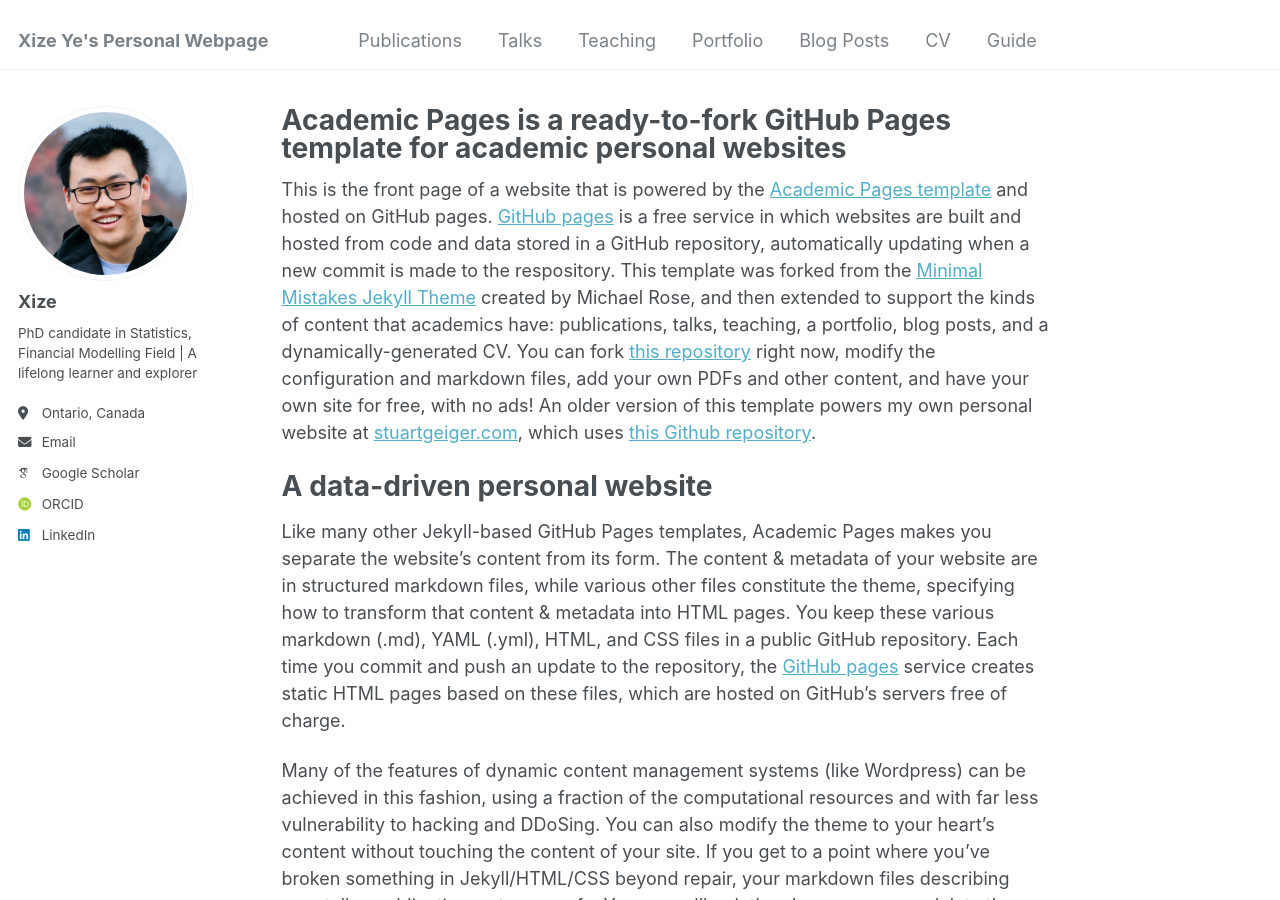
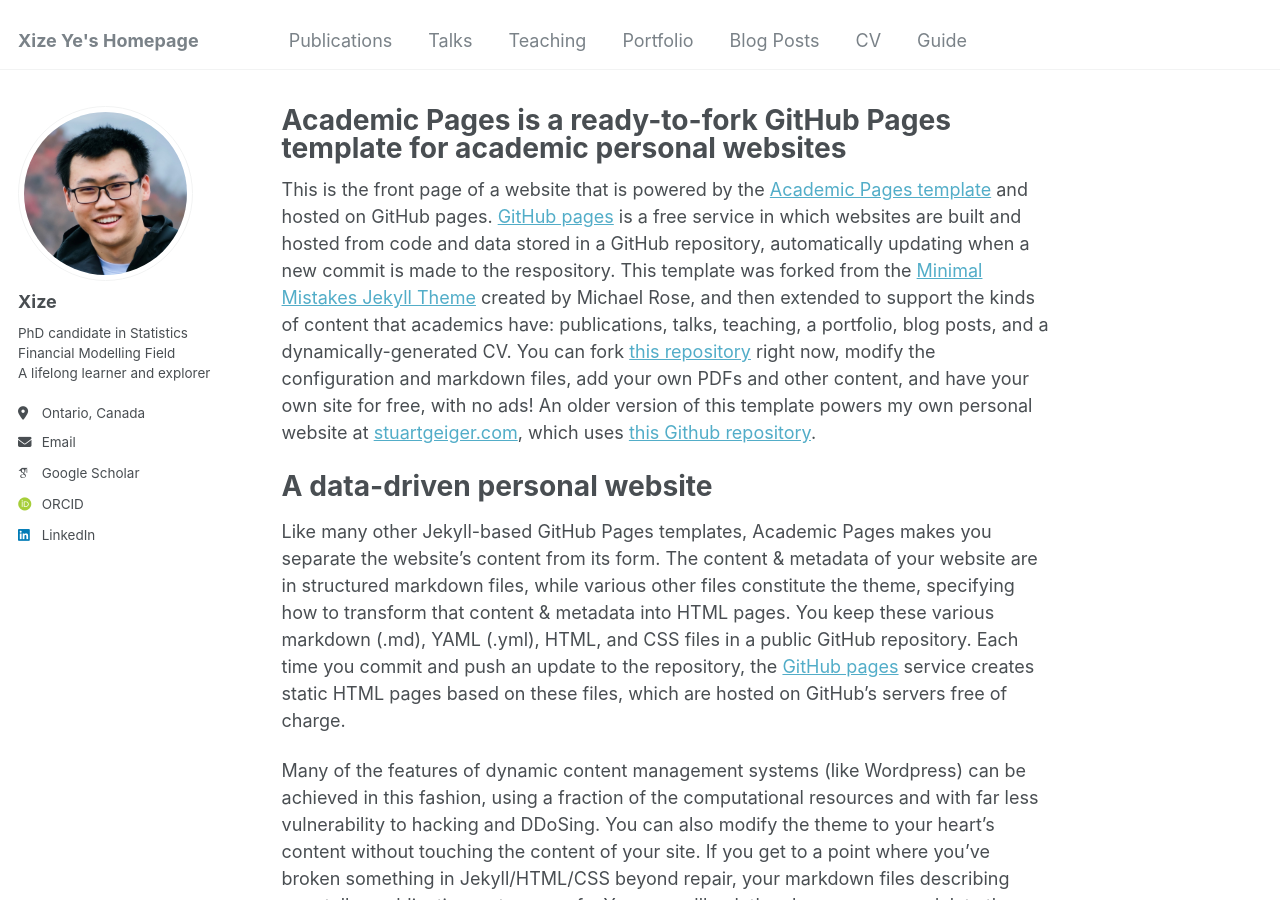
Before and after one commit to XIZEYE/xizeye.github.io, a Jekyll site: the page built from _pages/about.md, in a window 1280 px wide and 900 px high. Built offline with Jekyll 4.4.1, drawn with Linux system fonts in a browser that asks for light colours; some web fonts are replaced.

Commit message:
_config.yml

```diff
--- a/_config.yml
+++ b/_config.yml
@@ -8,7 +8,7 @@
 
 # Basic Site Settings
 locale                   : "en-US"
-title                    : "Xize Ye's Personal Webpage"
+title                    : "Xize Ye's Homepage"
 title_separator          : "-"
 name                     : &name "Xize"
 description              : &description "PhD candidate in Statistics, Financial Modelling Field"
@@ -24,7 +24,7 @@ author:
   avatar           : "photo_squared.jpg"
   name             : "Xize"
   pronouns         : # example: "she/her"
-  bio              : "PhD candidate in Statistics, Financial Modelling Field | A lifelong learner and explorer"
+  bio              : "PhD candidate in Statistics <br />Financial Modelling Field <br />A lifelong learner and explorer"
   location         : "Ontario, Canada"
   employer         : #
   uri              : # URL
```
